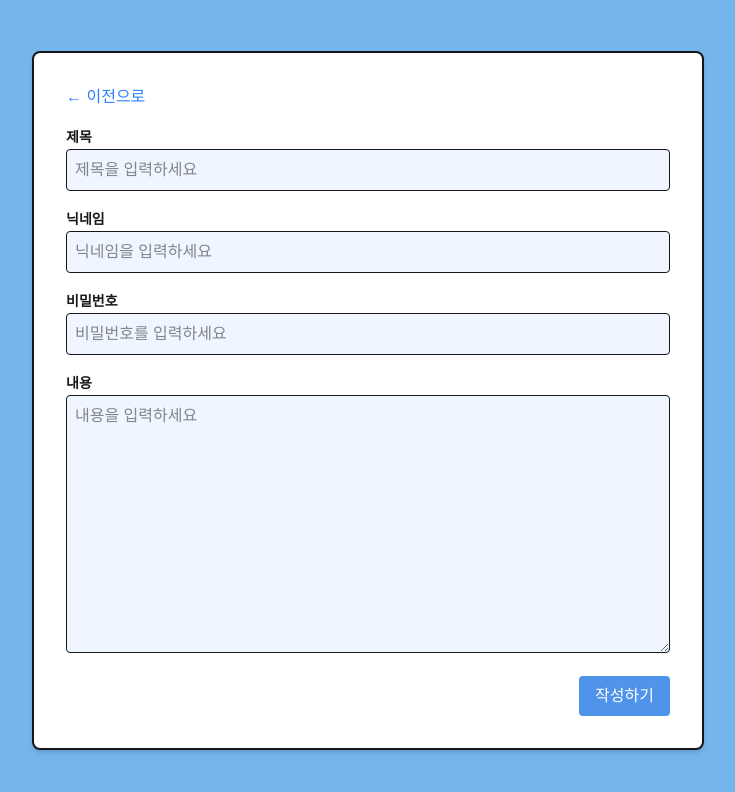
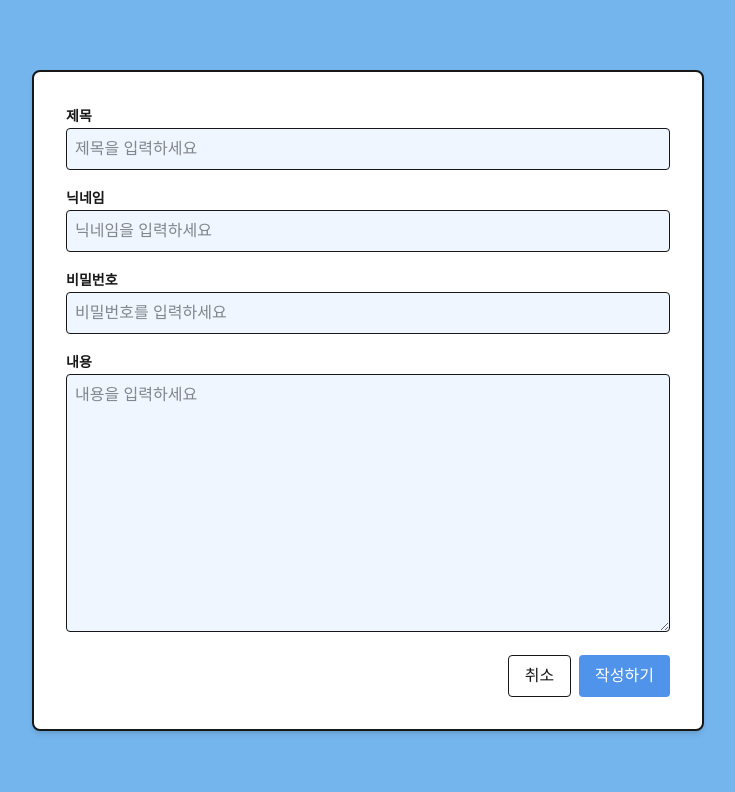
Before and after one commit to qna-board-challenge/C-FINAL-FE, a Next.js app: page /write in a window 1280 px wide. Shown: the top 792 px of the page, without its empty margins (272-1007 px from the left). Built offline with nearby package versions, Linux system fonts and the light colour scheme.

Commit message:
Revert "feat : 취소 버튼 삭제 + 상단 링크 추가"

```diff
--- a/src/app/write/page.tsx
+++ b/src/app/write/page.tsx
@@ -30,6 +30,7 @@ export default function Write() {
   } = useForm<PostData>();
 
   useEffect(() => {
+
     if (isEdit && postId) {
       //수정이 PUT이었니 아님 PATCH였니!!!!! + 우선 작성햇던 내용도 불러와야하니까 GET도
       //baseURL과 endpointURL 선언하라는데,,,,
@@ -37,8 +38,13 @@ export default function Write() {
       const apiURL = "http://3.35.233.169:8080/swagger-ui/index.html#/";
       const endpoint = "/~~~~"; // 이거 뭐지?? 서버에 안들어가져서 모르겠네염
 
+
       axios
         // GET으로 폼 작성햇던 데이터 받아오기
+            //근데!!! 여기 get으로 받아오는 경우가 그냥 비번 같을떄 아님??
+            // 내가 잘못이해한건가 postID가 수정..?
+            // 그리고 get값인데 쟤네가 각각 수정될때 불러오는거...? 내가 이해를 잘 못한건가 좀만 더 찾아보겟으
+
         .get(`${apiURL}${endpoint}/${postId}`)
         .then((res) => {
           const { title, author, password, content } = res.data;
@@ -54,6 +60,7 @@ export default function Write() {
     }
   }, [isEdit, postId, setValue]); //isEdit, postId, setValue 중 하나가 변경될 때마다 실행
 
+
   const onSubmit = async (data: PostData) => {
     const apiURL = "http://3.35.233.169:8080/swagger-ui/index.html#/";
 
@@ -62,8 +69,7 @@ export default function Write() {
         //PUT으로 수정 시 덮어쓰기 해주기
         await axios.put(`${apiURL}/posts/${postId}`, data);
         alert("폼 수정완료");
-      } else {
-        // isEdit이 아닌 경우 (즉 작성하기일떄) POST 로 데이터 전송
+      } else { // isEdit이 아닌 경우 (즉 작성하기일떄) POST 로 데이터 전송
         await axios.post(`${apiURL}/posts`, data);
         alert("폼 작성완료");
       }
@@ -83,10 +89,6 @@ export default function Write() {
         onSubmit={handleSubmit(onSubmit)}
         className="w-full max-w-2xl bg-white border-2 border-[rgb(0, 0, 0)] rounded-lg p-8 shadow-md"
       >
-        <Link href="/" className="text-blue-500 hover:underline mb-4 block">
-          ← 이전으로
-        </Link>
-
         <div className="space-y-4">
           <div>
             <label htmlFor="title" className="text-sm font-semibold mb-1">
@@ -155,12 +157,12 @@ export default function Write() {
           </div>
 
           <div className="flex justify-end space-x-2">
-            {/* <Link
+            <Link
               href="/"
               className="px-4 py-2 border rounded hover:bg-gray-100"
             >
               취소
-            </Link> */}
+            </Link>
             <button
               type="submit"
               className="bg-[rgb(80,147,234)] text-white px-4 py-2 rounded hover:bg-[rgb(44,120,221)]"
```
